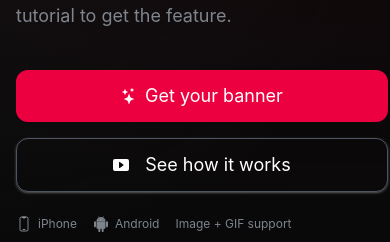
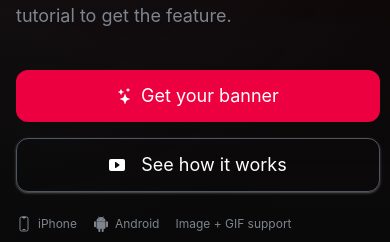
Before and after one commit to dreamiegenie/Banner-Studio-Clone-site, a React (Vite) app in the folder web dev/: page / in a window 390 px wide. Shown: the part 387-629 px from the top of the page. Built offline with nearby package versions, Linux system fonts and the light colour scheme.

Commit message:
fix viewport spacing

```diff
--- a/web dev/src/HomePage.jsx
+++ b/web dev/src/HomePage.jsx
@@ -39,7 +39,7 @@
             <section className="mt-6 text-slate-300/60 text-lg">
                 <p>Add an image or GIF banner to your Social profile. Complete the task, then follow the tutorial to get the feature.</p>
 
-                <div className="mt-10 text-white flex flex-col items-center gap-4 sm:flex-row">
+                <div className="mt-10 text-white flex flex-col  items-center mr-2 gap-4 sm:flex-row">
                     <button className="bg-rose-600 p-3 flex gap-2 justify-center items-center rounded-xl w-full sm:w-50 sm:hover:-translate-y-0.5 transition-all duration-200 cursor-pointer">
                                 <StarsIcon/> Get your banner</button>
                     <button className="border border-slate-400/50 p-3 rounded-xl flex gap-4 justify-center items-center w-full shadow shadow-mauve-200/30 sm:w-50 sm:hover:bg-white sm:hover:text-black sm:hover:-translate-y-0.5  transition-all duration-500 ease-in-out cursor-pointer">
```
